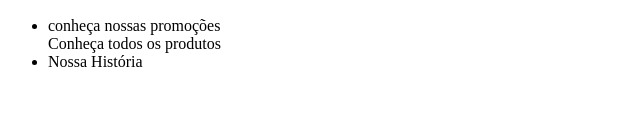
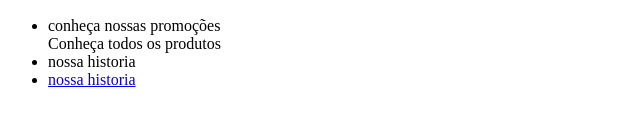
Before and after one commit to LucasGomes2009/LucasGomes2009.github.io, a plain HTML site: page index.html in a window 1280 px wide. Shown: the part 157-280 px from the top of the page, without its empty margins (0-640 px from the left). Drawn offline with Linux system fonts and the light colour scheme.

Commit message:
fiz a pagina sobre

```diff
--- a/index.html
+++ b/index.html
@@ -10,7 +10,8 @@
 <ul>
 <li>conheça nossas promoções</li>
 </li>Conheça todos os produtos</li>
-<li>Nossa História</li>
+<li>nossa historia</li>
+<li> <a href="sobre.html">nossa historia</a></li>
 </ul>
 </body>
 <footer></footer>
```
Also changed, not shown: sobre.html (added).
